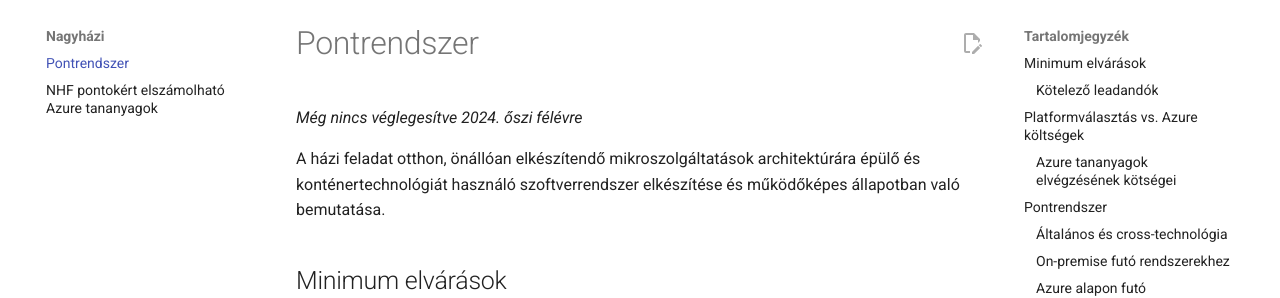
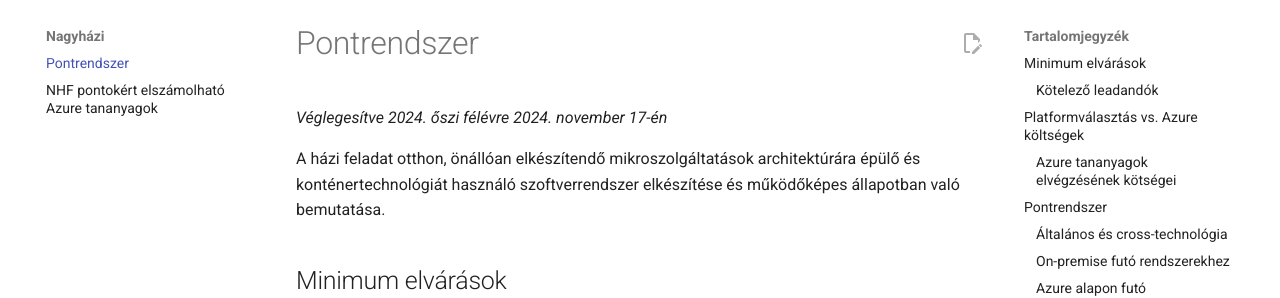
Before and after one commit to bmeviaumb11/skalazhato, an MkDocs documentation site: the page built from docs/homework/pontrendszer.md, in a window 1280 px wide and 900 px high. Shown: the part 123-421 px from the top of the window. Built offline with MkDocs 1.6.1 and Material for MkDocs 9.7.7, drawn with Linux system fonts in a browser that asks for light colours; comment, search, counter and statistics services are not loaded.

Commit message:
pontrendszer végleges 2024

```diff
--- a/docs/homework/pontrendszer.md
+++ b/docs/homework/pontrendszer.md
@@ -4,7 +4,7 @@ authors: kszicsillag,tibitoth
 
 # Pontrendszer
 
-*Még nincs véglegesítve 2024. őszi félévre*
+*Véglegesítve 2024. őszi félévre 2024. november 17-én*
 
 A házi feladat otthon, önállóan elkészítendő mikroszolgáltatások architektúrára épülő és konténertechnológiát használó szoftverrendszer elkészítése és működőképes állapotban való bemutatása.
 
@@ -158,7 +158,6 @@ További szabályok:
     !!! warning
         Jelenleg hallgatói előfizetéssel nem megszerezhető, mert a szükséges szolgáltatás ilyen típusú előfizetéseken nem vehető igénybe.
 
-
 - **{K8SJOB}** Kubernetes Job objektum használata, lefuttatása védéskor: **5** pont
 
 - **{K8SCRONJOB}** Kubernetes CronJob objektum használata, korábbi lefutás demonstrálása védéskor: **5** pont
```
